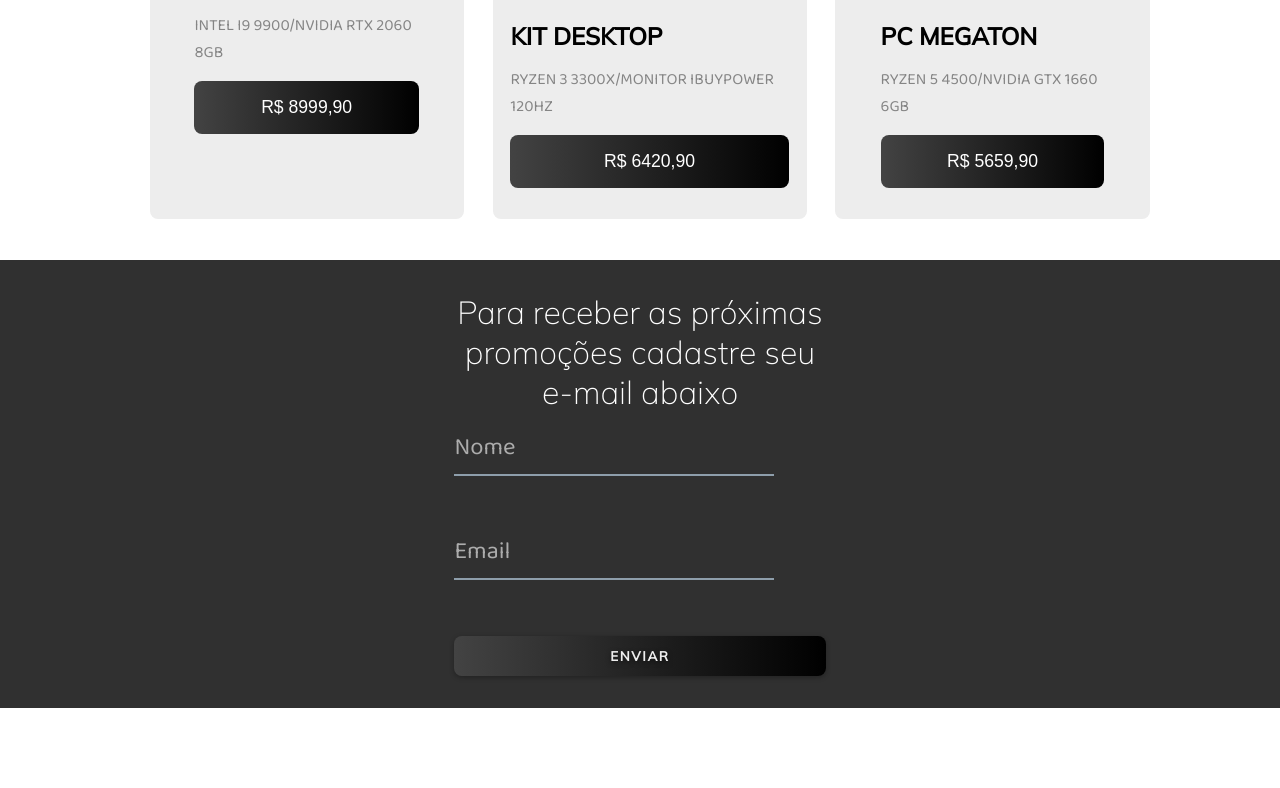
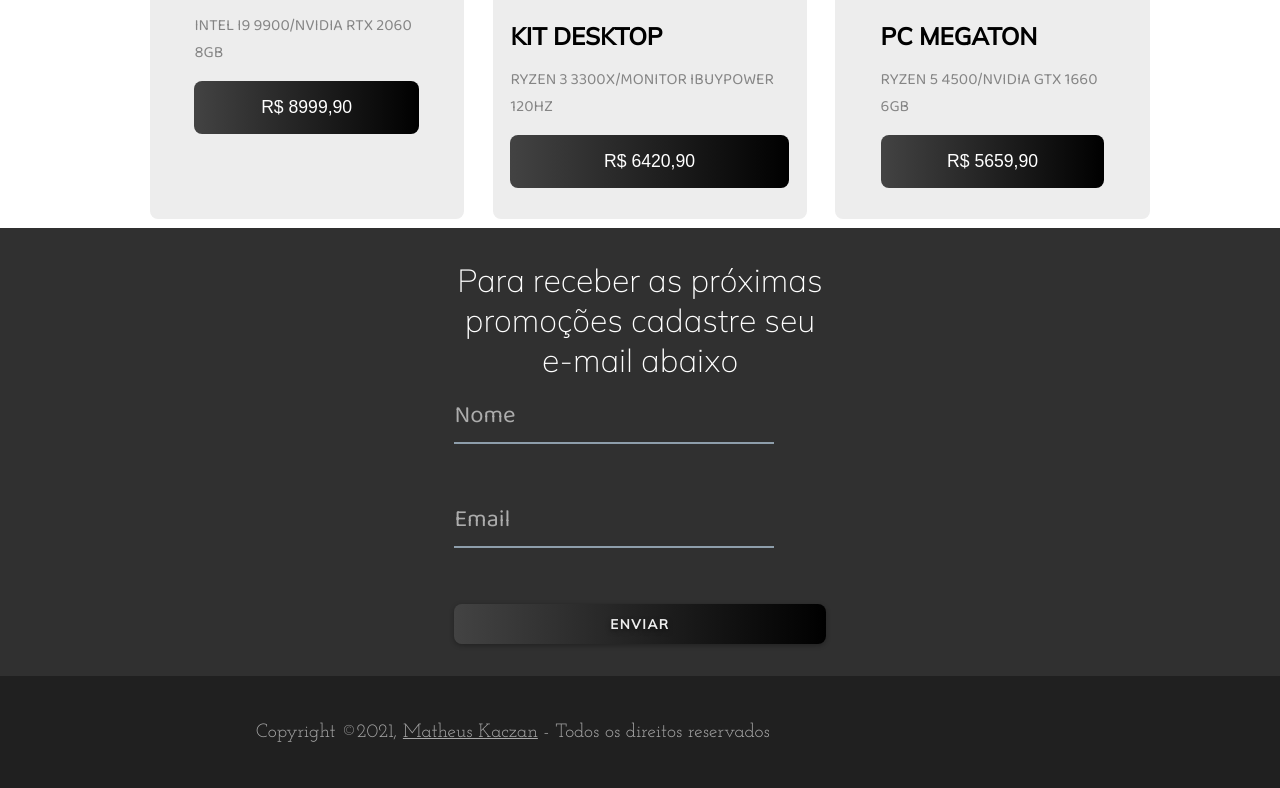
Before and after one commit to matheuskp29/e-commerce, a plain HTML site: page index.html in a window 1280 px wide. Shown: the part 1011-1799 px from the top of the page. Before the commit the page ends 1751 px from the top, so only its background shows below. Drawn offline with Linux system fonts and the light colour scheme.

Commit message:
Footer realizado

```diff
--- a/css/style.css
+++ b/css/style.css
@@ -24,7 +24,7 @@ html,body{
 header{
     width: 100%;
     height: 31rem;
-    background: #33cc00;
+    background: #8B0000;
 }
 
 .content{
@@ -191,11 +191,11 @@ section .card-item{
 .formulario form{
     width: 100%;
     max-width: 31.2rem;
-    margin: 2rem auto;
+    margin: auto;
     padding: 2rem 4rem;
     display: flex;
     flex-direction: column;
-    margin-bottom: 2rem;
+
 }
 
 .input{
@@ -266,9 +266,39 @@ input:valid ~ label{
     display: flex;
     padding: 0;
     background-color: rgba(255, 0, 0, 0.2);
+    font-family: var(--font-primary);
+    color: rgba(255, 255, 255, 0.6);
 }
 
 .error.active{
     border: .1rem solid red;
     padding: .4rem;
 }
+
+footer{
+    width: 100%;
+    height: 7rem;
+    background-color: #202020;
+    display: flex;
+    justify-content: center;
+    align-items: center;
+}
+
+.footer-content{
+    width: 60%;
+    display: flex;
+    justify-content: space-between;
+    text-align: center;
+}
+
+.footer-content p{
+    font-family: var(--font-secundary);
+    color: #a7a7a7;
+    font-size: 1.2rem;
+}
+
+.footer-content a{
+    font-family: var(--font-secundary);
+    color: #a7a7a7;
+    font-size: 1.2rem;
+}
--- a/index.html
+++ b/index.html
@@ -76,7 +76,14 @@
             <button class="btn-submit" type="submit">Enviar</button>
         </form>
     </section>
-
+    <footer>
+        <div class="footer-content">
+            <p>Copyright &copy;2021,
+                <a href="https://github.com/matheuskp29"> Matheus Kaczan</a>
+                - Todos os direitos reservados
+            </p>
+        </div>
+    </footer>
 </body>
 <script src="/js/script.js"></script>
 
```
